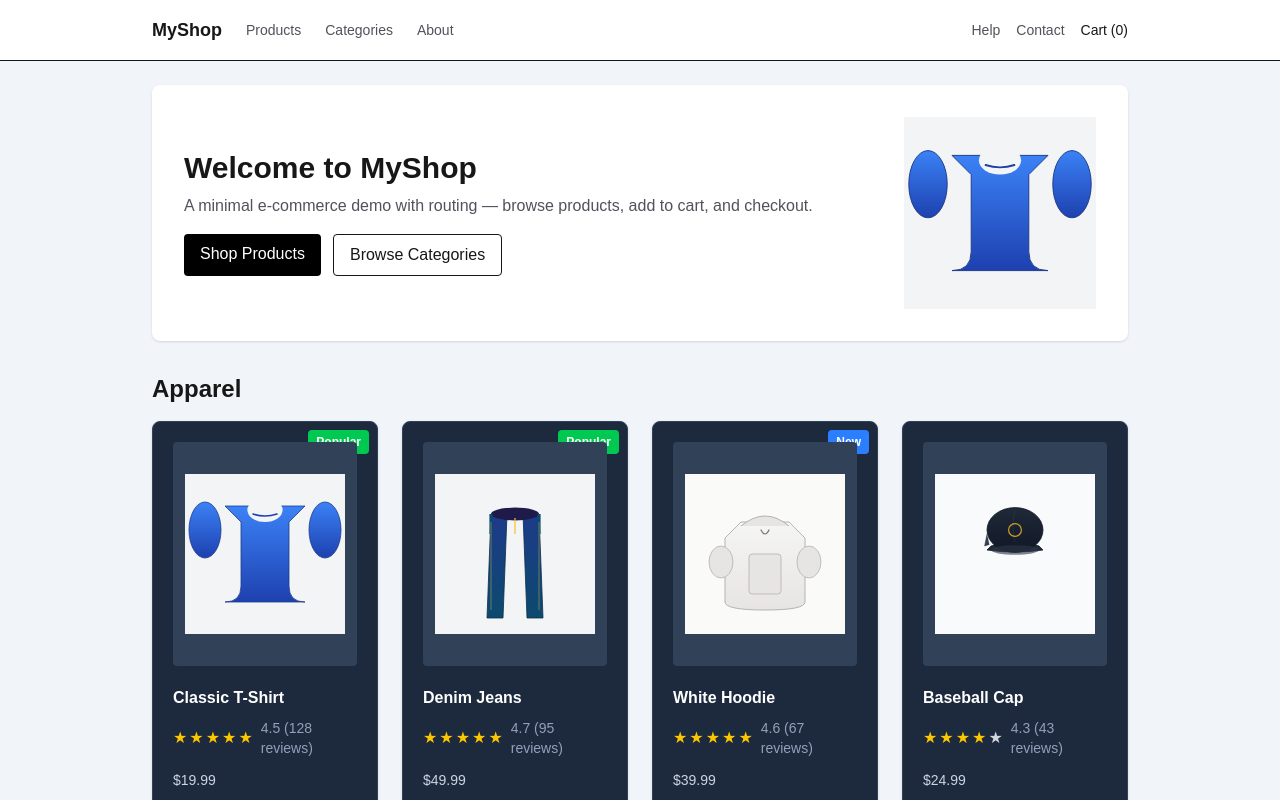
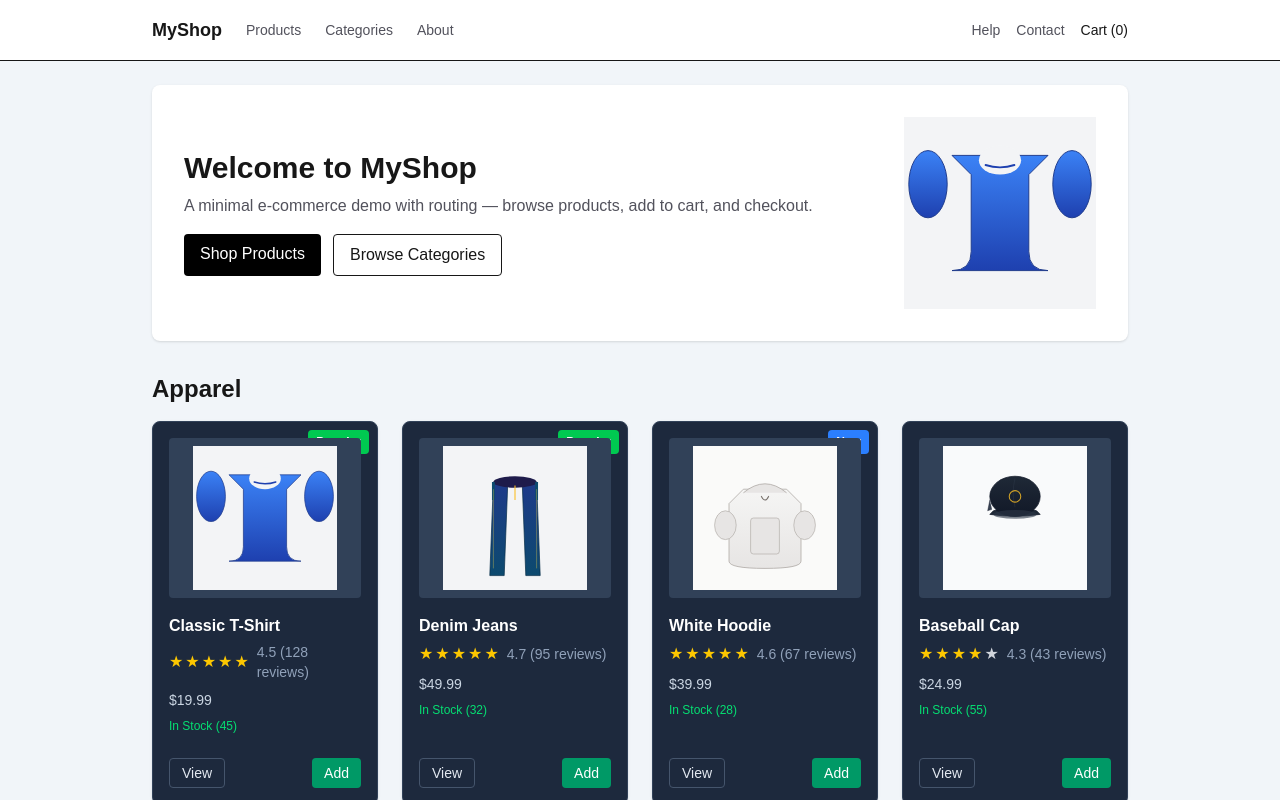
Before and after one commit to VICJAXKOL/my-e-commerce-demo, a Next.js app: page / in a window 1280 px wide. Shown: the top 800 px of the page. Built offline with nearby package versions, Linux system fonts and the light colour scheme.

Commit message:
Fix product card heights to be uniform

```diff
--- a/components/ProductCard.tsx
+++ b/components/ProductCard.tsx
@@ -13,24 +13,24 @@ export default function ProductCard({ product }: { product: Product }) {
   const inStock = product.stock > 0;
 
   return (
-    <div className="relative flex flex-col rounded-lg border border-slate-700 bg-slate-800 p-5 shadow-sm transition hover:shadow-lg">
+    <div className="relative flex flex-col h-96 rounded-lg border border-slate-700 bg-slate-800 p-4 shadow-sm transition hover:shadow-lg">
       <ProductBadge badge={product.badge} />
 
       {product.image && (
-        <div className="relative h-56 w-full rounded bg-slate-700">
-          <Image src={product.image} alt={product.name} fill className="object-contain p-3" />
+        <div className="relative h-40 w-full rounded bg-slate-700 flex-shrink-0">
+          <Image src={product.image} alt={product.name} fill className="object-contain p-2" />
         </div>
       )}
 
-      <h3 className="mt-5 text-base font-semibold text-white line-clamp-2">{product.name}</h3>
+      <h3 className="mt-4 text-base font-semibold text-white line-clamp-2">{product.name}</h3>
 
-      <div className="mt-2">
+      <div className="mt-1">
         <ProductRating rating={product.rating} reviews={product.reviews} />
       </div>
 
-      <p className="mt-3 text-sm text-slate-300">${product.price.toFixed(2)}</p>
+      <p className="mt-2 text-sm text-slate-300">${product.price.toFixed(2)}</p>
 
-      <div className="mt-3 text-xs text-slate-400">
+      <div className="mt-2 text-xs text-slate-400">
         {inStock ? (
           <span className="text-green-400">In Stock ({product.stock})</span>
         ) : (
@@ -38,17 +38,17 @@ export default function ProductCard({ product }: { product: Product }) {
         )}
       </div>
 
-      <div className="mt-auto flex gap-2 pt-4">
+      <div className="mt-auto flex gap-2 pt-3">
         <Link
           href={`/products/${product.id}`}
-          className="rounded border border-slate-600 px-3 py-2 text-sm text-slate-200 transition hover:bg-slate-700"
+          className="rounded border border-slate-600 px-3 py-1 text-sm text-slate-200 transition hover:bg-slate-700"
         >
           View
         </Link>
         <button
           onClick={() => inStock && addToCart(product)}
           disabled={!inStock}
-          className="ml-auto rounded bg-emerald-600 px-3 py-2 text-sm text-white transition hover:bg-emerald-700 disabled:opacity-50"
+          className="ml-auto rounded bg-emerald-600 px-3 py-1 text-sm text-white transition hover:bg-emerald-700 disabled:opacity-50"
         >
           Add
         </button>
```
